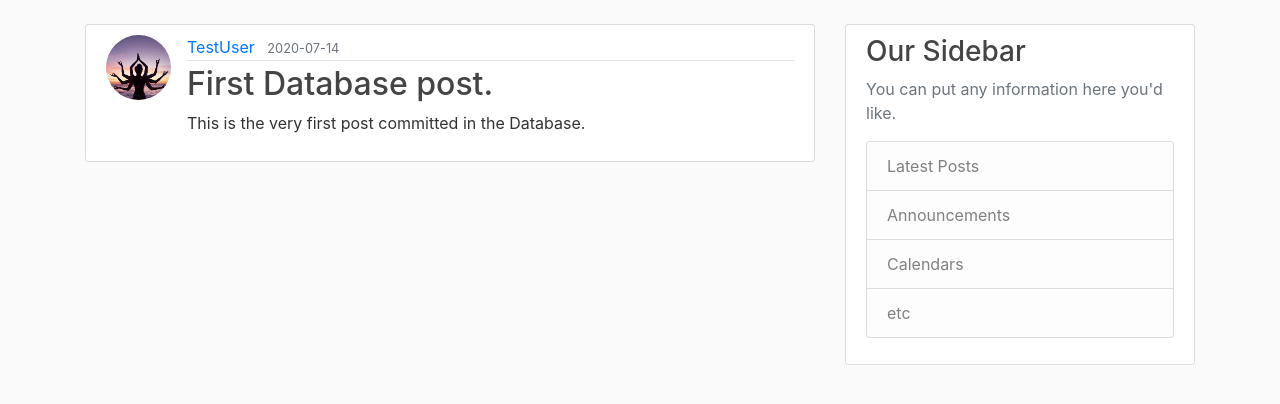
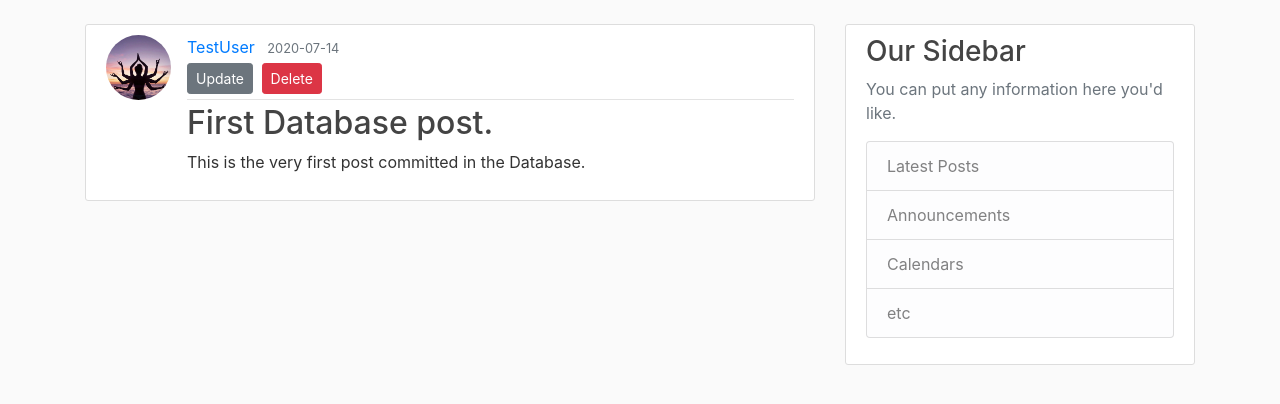
Before and after one commit to aditiabhang/Pocket_Blogging_Website, a Flask app: page /post/1 in a window 1280 px wide. Shown: the part 56-460 px from the top of the page. Run offline with Flask 2, Linux system fonts and the light colour scheme; data comes from the database, SQL or seed files in the repository; both versions use the stored data as it was after the commit; some libraries are stand-ins or nearby versions.

Commit message:
added functionality for updating posts

```diff
--- a/pocket_blog/routes.py
+++ b/pocket_blog/routes.py
@@ -1,7 +1,7 @@
 import os
 import secrets
 from PIL import Image
-from flask import render_template, url_for, flash, redirect, request
+from flask import render_template, url_for, flash, redirect, request, abort
 from flask_wtf import form
 from pocket_blog import app, db, bcrypt
 from pocket_blog.forms import RegistrationForm, LoginForm, UpdateAccountForm, PostForm
@@ -125,10 +125,37 @@ def new_post():
         db.session.commit()
         flash('Your post has been created!', 'success')
         return redirect(url_for('home'))
-    return render_template('create_post.html', title='New Post', form=form)
+    return render_template('create_post.html', title='New Post', form=form, legend='New Post')
 
 
 @app.route("/post/<int:post_id>")
 def post(post_id):
     post = Post.query.get_or_404(post_id)
     return render_template('post.html', title=post.title, post=post)
+
+
+@app.route("/post/<int:post_id>/update",  methods=['GET', 'POST'])
+@login_required
+def update_post(post_id):
+    post = Post.query.get_or_404(post_id)
+    if post.author != current_user:
+        abort(403)
+    form = PostForm()
+    if form.validate_on_submit():
+        post.title = form.title.data
+        post.content = form.content.data
+        db.session.commit()
+        flash('Your post has been updated!', 'success')
+        return redirect(url_for('post', post_id=post.id))
+    elif request.method == 'GET':
+        form.title.data = post.title
+        form.content.data = post.content
+    return render_template('create_post.html', title='Update Post', form=form, legend='Update Post')
+
+
+@app.route("/post/<int:post_id>/delete",  methods=['POST'])
+@login_required
+def delete_post(post_id):
+    post = Post.query.get_or_404(post_id)
+    if post.author != current_user:
+        abort(403)
--- a/pocket_blog/templates/create_post.html
+++ b/pocket_blog/templates/create_post.html
@@ -4,7 +4,7 @@
         <form method="POST" action="">
             {{ form.hidden_tag() }}
             <fieldset class="form-group">
-                <legend class="border-bottom mb-4">New Post</legend>
+                <legend class="border-bottom mb-4">{{ legend }}</legend>
                 <div class="form-group">
                     {{ form.title.label(class="form-control-label") }}
                     {% if form.title.errors %}
--- a/pocket_blog/templates/post.html
+++ b/pocket_blog/templates/post.html
@@ -6,9 +6,34 @@
         <div class="article-metadata">
           <a class="mr-2" href="#">{{ post.author.username }}</a>
           <small class="text-muted">{{ post.date_posted.strftime('%Y-%m-%d') }}</small>
+            {%  if post.author == current_user %}
+            {% endif %}
+        <div>
+            <a class="btn btn-secondary btn-sm mt-1 mb-1" href="{{ url_for('update_post', post_id=post.id) }}">Update</a>
+            <button type="button" class="btn btn-danger btn-sm m-1" data-toggle="modal" data-target="#deleteModal">Delete</button>
+        </div>
         </div>
         <h2 class="article-title">{{ post.title }}</h2>
         <p class="article-content">{{ post.content }}</p>
       </div>
     </article>
+    <!-- Modal -->
+    <div class="modal fade" id="deleteModal" tabindex="-1" role="dialog" aria-labelledby="deleteModalLabel" aria-hidden="true">
+      <div class="modal-dialog" role="document">
+        <div class="modal-content">
+          <div class="modal-header">
+            <h5 class="modal-title" id="deleteModalLabel">Do you really want to delete this post?</h5>
+            <button type="button" class="close" data-dismiss="modal" aria-label="Close">
+              <span aria-hidden="true">&times;</span>
+            </button>
+          </div>
+          <div class="modal-footer">
+            <button type="button" class="btn btn-secondary" data-dismiss="modal">Close</button>
+            <form action="{{ url_for('delete_post', post_id=post.id) }}", method="POST">
+                <input class="btn btn-danger" type="submit" value="Delete">
+            </form>
+          </div>
+        </div>
+      </div>
+    </div>
 {% endblock content %}
```
Also changed, not shown: pocket_blog/site.db.
